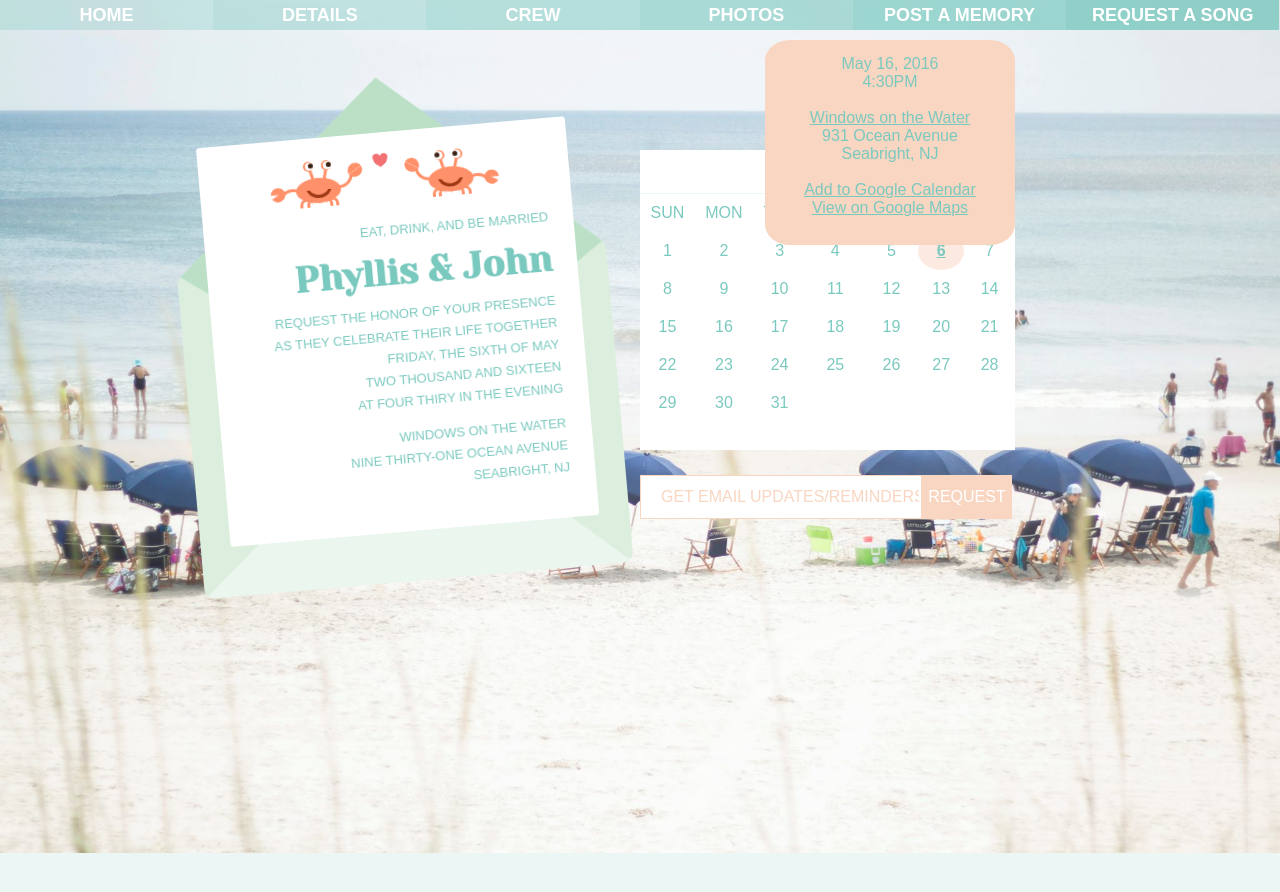
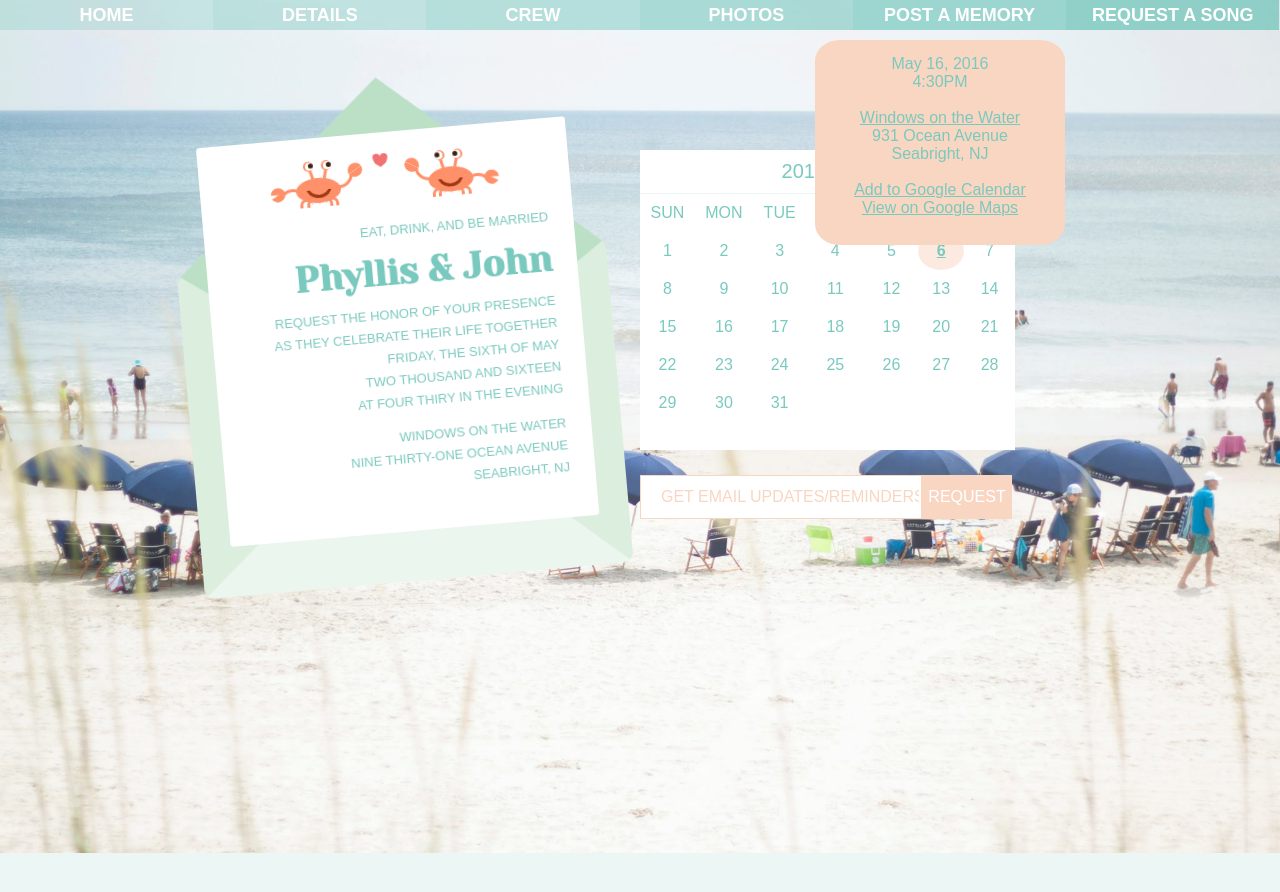
Before and after one commit to phyllisandjohn/phyllisandjohn.github.io, a Jekyll site: the page details/index.html, which Jekyll copies as it is, in a window 1280 px wide. Shown: the top 892 px of the page. Built offline with Jekyll 4.4.1, drawn with Linux system fonts in a browser that asks for light colours.

Commit message:
Update index.html

```diff
--- a/details/index.html
+++ b/details/index.html
@@ -113,7 +113,7 @@ td {
 	padding-top: 15px;
 	position: absolute;
 	left: 50%;
-	margin-left: 125px;
+	margin-left: 175px;
 	margin-top: 40px;
 	text-align: center;
 	background: rgb(249,214,193);
```
